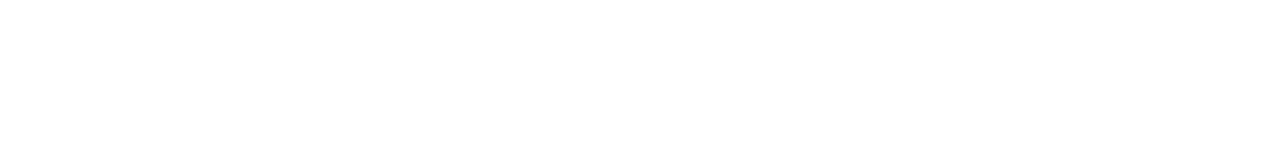
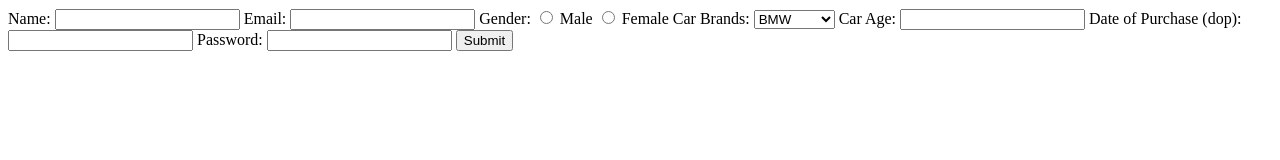
Before and after one commit to acciojob/car-insurance-form-Garaisourav12, a website: page main.html in a window 1280 px wide. Drawn offline with Linux system fonts and the light colour scheme.

Commit message:
created a submission

```diff
--- a/main.html
+++ b/main.html
@@ -8,6 +8,37 @@
 
 <body>
 	<!-- the entire body must be written by student -->
+    <form action="backend.js" method="post">
+        <label for="name">Name: </label>
+        <input type="text" name="name" id="name">
+
+        <label for="email">Email: </label>
+        <input type="email" name="email" id="email">
+
+        <label for="gender">Gender: </label>
+        <input type="radio" name="gender" id="gender_m">
+        <label for="male">Male</label>
+        <input type="radio" name="gender" id="gender_f">
+        <label for="male">Female</label>
+
+        <label for="cars">Car Brands: </label>
+        <select name="cars" id="cars">
+            <option value="BMW" selected disabled>BMW</option>
+            <option value="Audi">Audi</option>
+            <option value="Mercedez">Mercedez</option>
+        </select>
+
+        <label for="carage">Car Age: </label>
+        <input type="number" name="carage" id="carage">
+
+        <label for="dop">Date of Purchase (dop): </label>
+        <input type="number" name="dop" id="dop">
+
+        <label for="password">Password: </label>
+        <input type="password" name="password" id="password">
+
+        <button type="submit">Submit</button>
+    </form>
     <script type="text/javascript" src="./script.js">
 </script>
 
```
